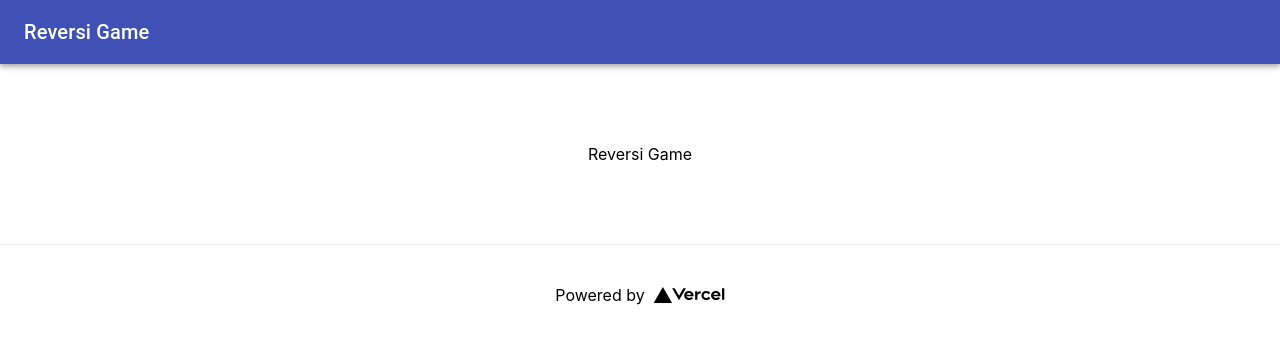
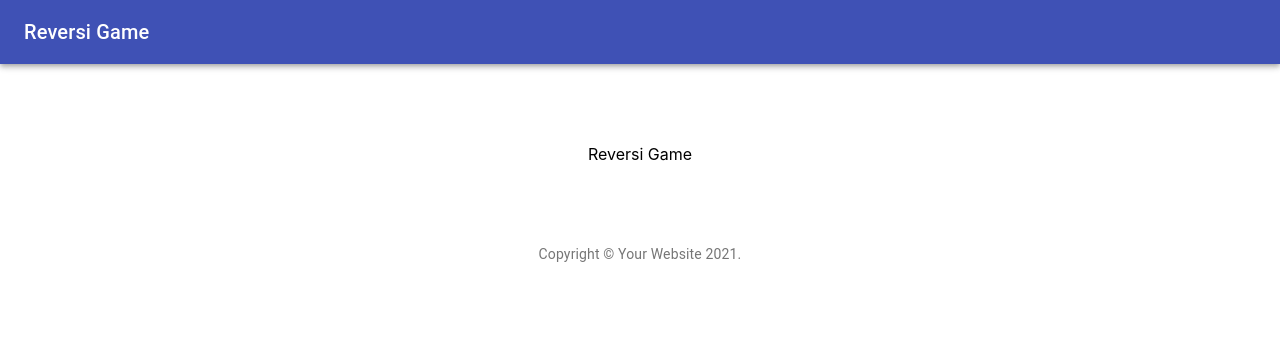
Before and after one commit to kewpie134134/reversi, a Next.js app: page / in a window 1280 px wide. Shown: the top 342 px of the page. Built offline with nearby package versions, Linux system fonts and the light colour scheme.

Commit message:
[add] Footer コンポーネント作成（テスト未完）

```diff
--- /dev/null
+++ b/src/components/molecules/Footer.tsx
@@ -0,0 +1,18 @@
+import React from 'react';
+import Link from '@material-ui/core/Link';
+import Typography from '@material-ui/core/Typography';
+
+const Footer = (): JSX.Element => (
+  <footer>
+    <Typography variant="body2" color="textSecondary" align="center">
+      {'Copyright © '}
+      <Link color="inherit" href="/">
+        Your Website
+      </Link>{' '}
+      {new Date().getFullYear()}
+      {'.'}
+    </Typography>
+  </footer>
+);
+
+export default Footer;
--- a/src/pages/index.tsx
+++ b/src/pages/index.tsx
@@ -1,23 +1,13 @@
-import Image from 'next/image';
 import styles from '../styles/Home.module.css';
 import Header from 'components/molecules/Header';
+import Footer from 'components/molecules/Footer';
 
 const Home = () => {
   return (
     <>
       <Header />
       <main className={styles.main}>Reversi Game</main>
-      <footer className={styles.footer}>
-        <a
-          href="https://vercel.com?utm_source=create-next-app&utm_medium=default-template&utm_campaign=create-next-app"
-          target="_blank"
-          rel="noopener noreferrer">
-          Powered by{' '}
-          <span className={styles.logo}>
-            <Image src="/vercel.svg" alt="Vercel Logo" width={72} height={16} />
-          </span>
-        </a>
-      </footer>
+      <Footer />
     </>
   );
 };
```
Also changed, not shown: 2 other files (tests, documents, lock files or other folders).
